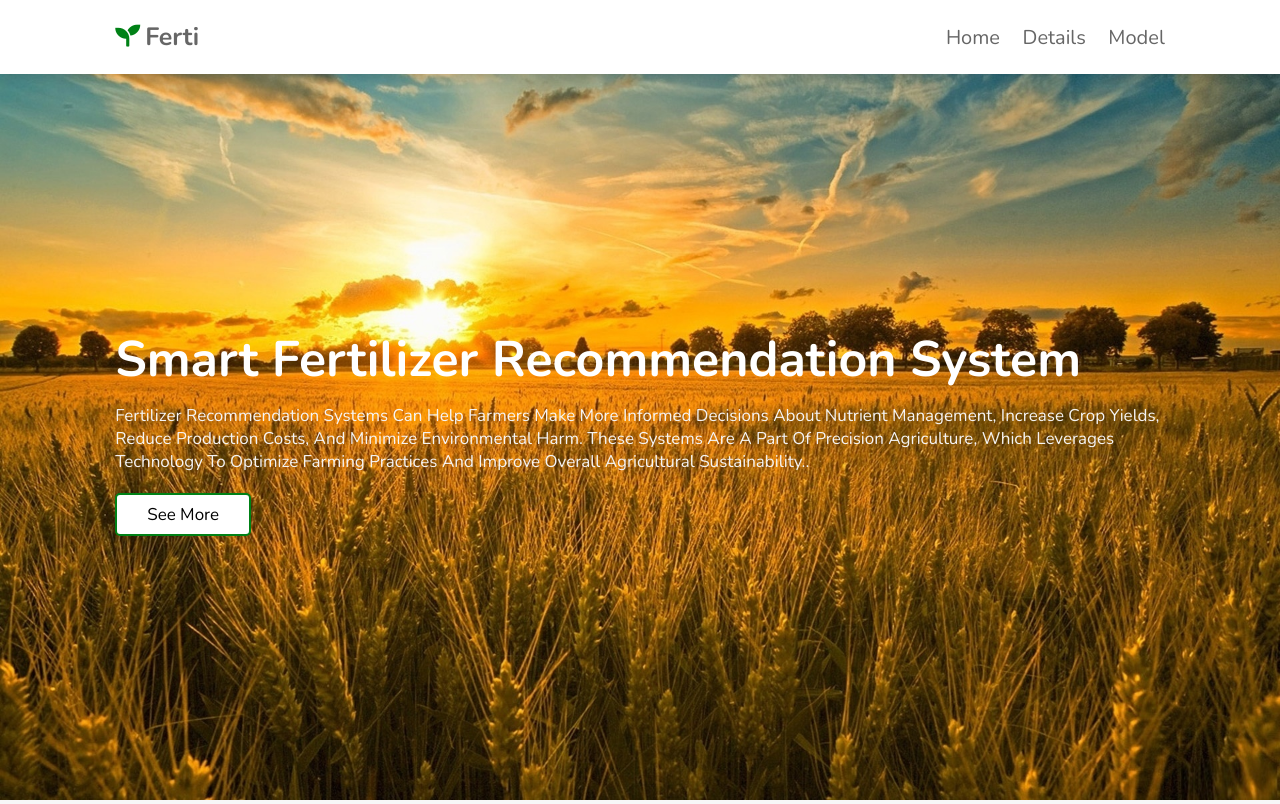
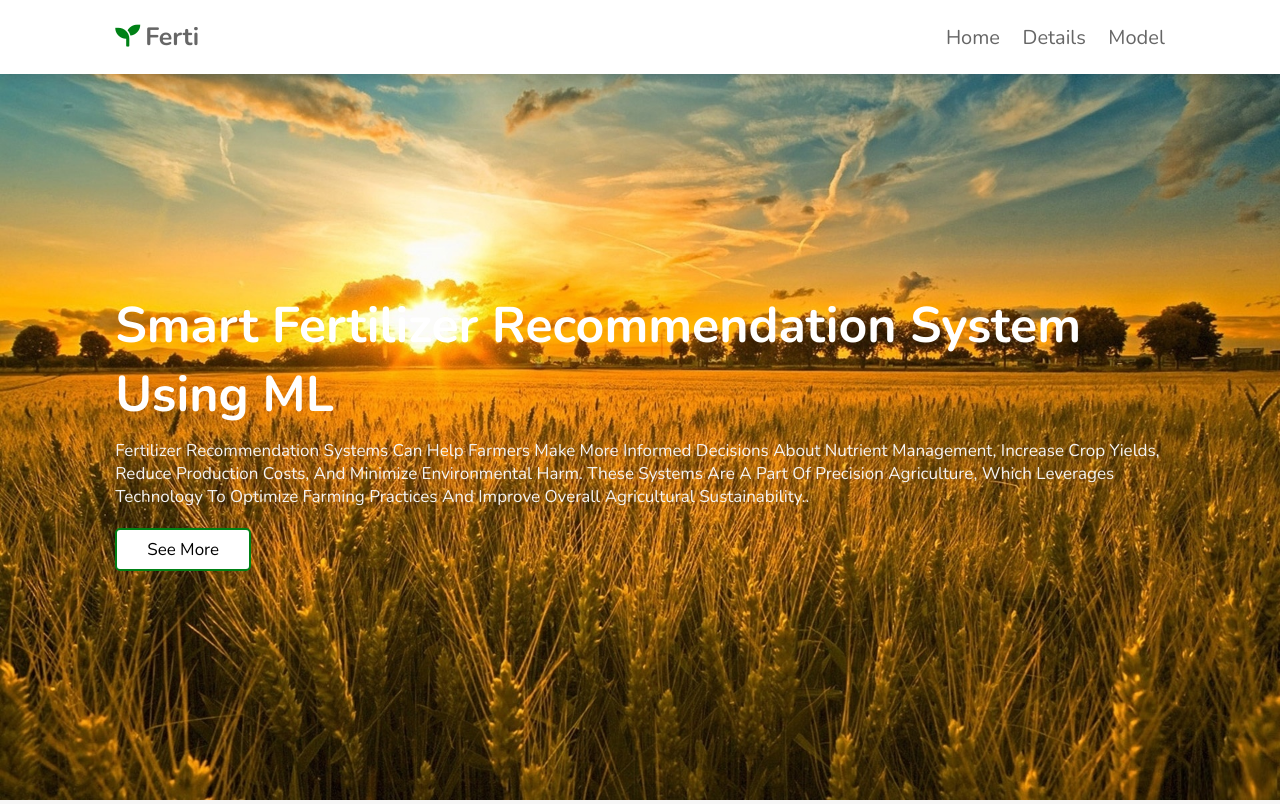
Before and after one commit to Vidyashree202/Smart-Firtilizer-Recommandation-System, a Flask app: page / in a window 1280 px wide. Shown: the top 804 px of the page. Run offline with Flask 3, Linux system fonts and the light colour scheme; parts of the project's set-up code (start-up, migrations or seed data) failed here and were passed over.

Commit message:
updated file

```diff
--- a/Fertilizer_Recommendation_System-main/templates/plantindex.html
+++ b/Fertilizer_Recommendation_System-main/templates/plantindex.html
@@ -500,7 +500,7 @@
   <section class="home" id="home">
 
     <div class="content">
-      <h3>Smart Fertilizer Recommendation System</h3>
+      <h3>Smart Fertilizer Recommendation System Using ML</h3>
       <p>Fertilizer recommendation systems can help farmers make more informed decisions about nutrient management,
         increase crop yields, reduce production costs, and minimize environmental harm. These systems are a part of
         precision agriculture, which leverages technology to optimize farming practices and improve overall agricultural
```
